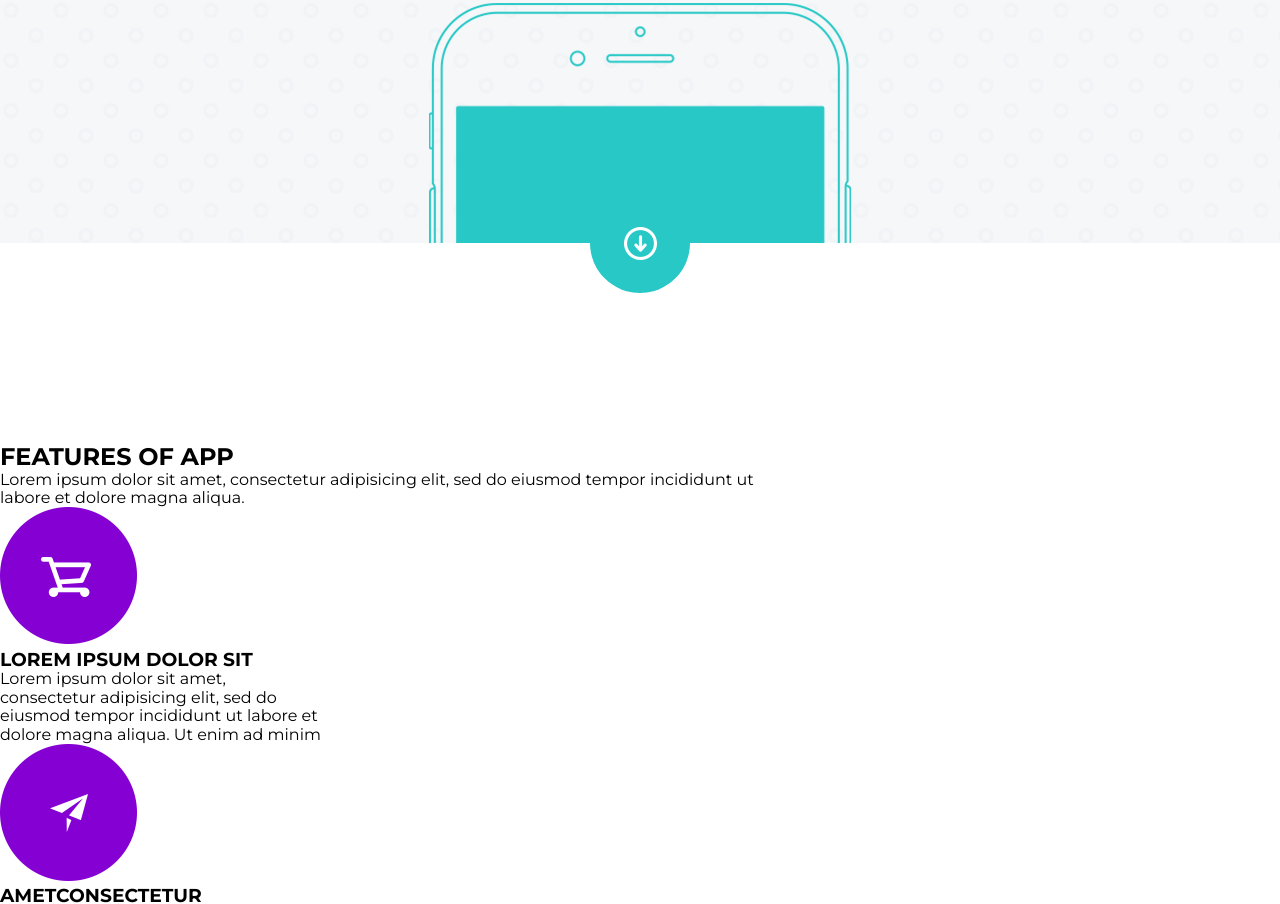
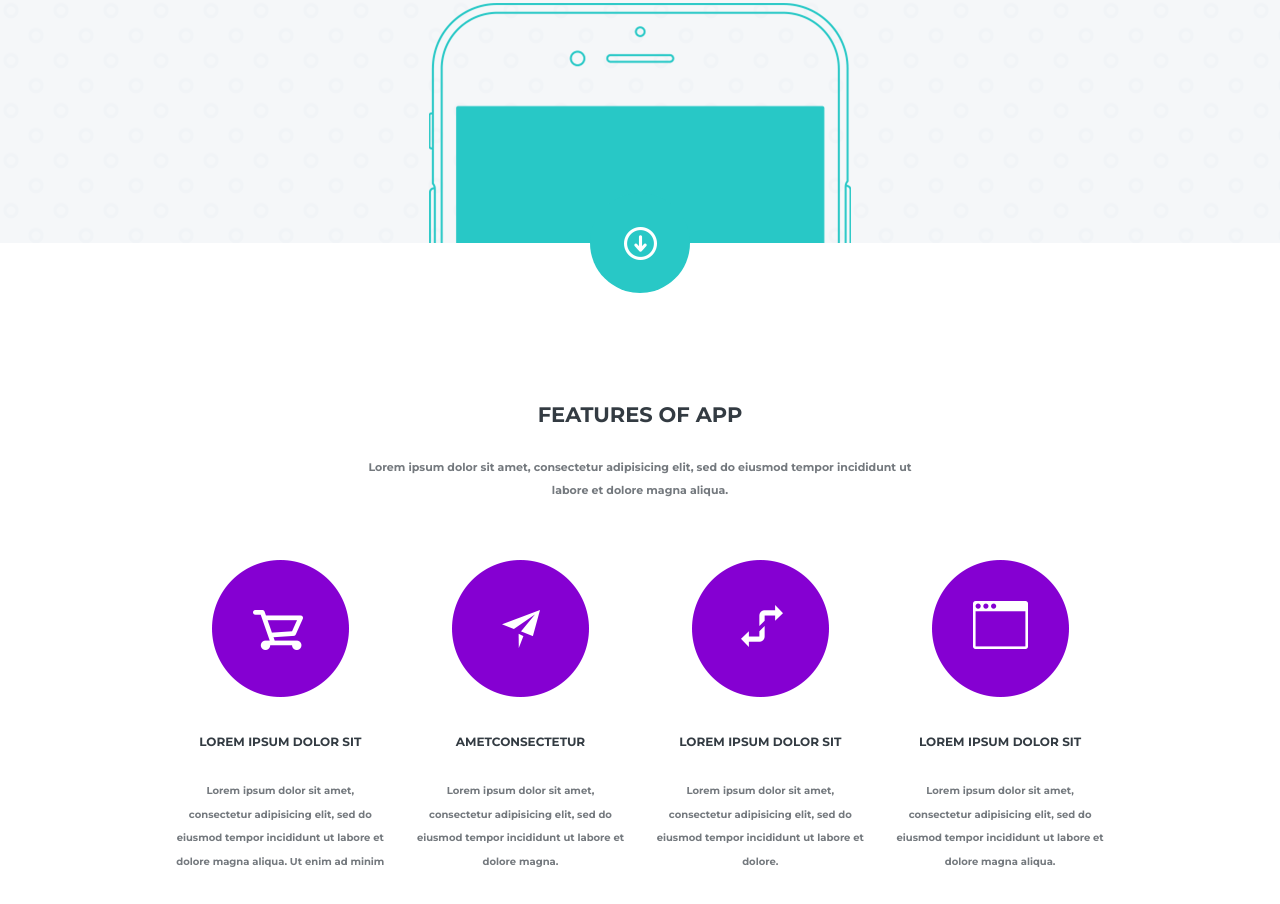
Before and after one commit to MeRzL-img/Eclipse, a plain HTML site: page index.html in a window 1280 px wide. Shown: the part 1233-2137 px from the top of the page. Drawn offline with Linux system fonts and the light colour scheme.

Commit message:
add style for app-block

```diff
--- a/style.css
+++ b/style.css
@@ -240,3 +240,62 @@ body {
 
     background: #28c8c6;
 }
+
+.features_of_app_container {
+    margin-top: -200px;
+
+
+    display: flex;
+    flex-direction: column;
+    align-items: center;
+}
+
+.h2_in_features_of_app_container {
+    margin-top: 160px;
+    margin-bottom: 34px;
+
+    font-size: 21px;
+    color: #333b42;
+}
+
+.text_in_features_of_app_container {
+    font-size: 11px;
+    font-weight: bold;
+    color: #74797e;
+}
+
+.text_in_features_of_app_container_up {
+    margin-bottom: 10px;
+}
+
+.container_with_blocks_apps {
+    width: 75%;
+
+    margin-top: 64px;
+    margin-bottom: 154px;
+
+    display: flex;
+    flex-direction: row;
+    justify-content: space-around;
+}
+
+.block_app {
+    display: flex;
+    flex-direction: column;
+    align-items: center;
+}
+
+.h3_in_block_app {
+    margin-top: 38px;
+    margin-bottom: 36px;
+
+    font-size: 12px;
+    color: #333b42;
+}
+.text_in_block_app {
+    margin-bottom: 12px;
+
+    font-size: 10px;
+    font-weight: bold;
+    color: #74797e;
+}
```
